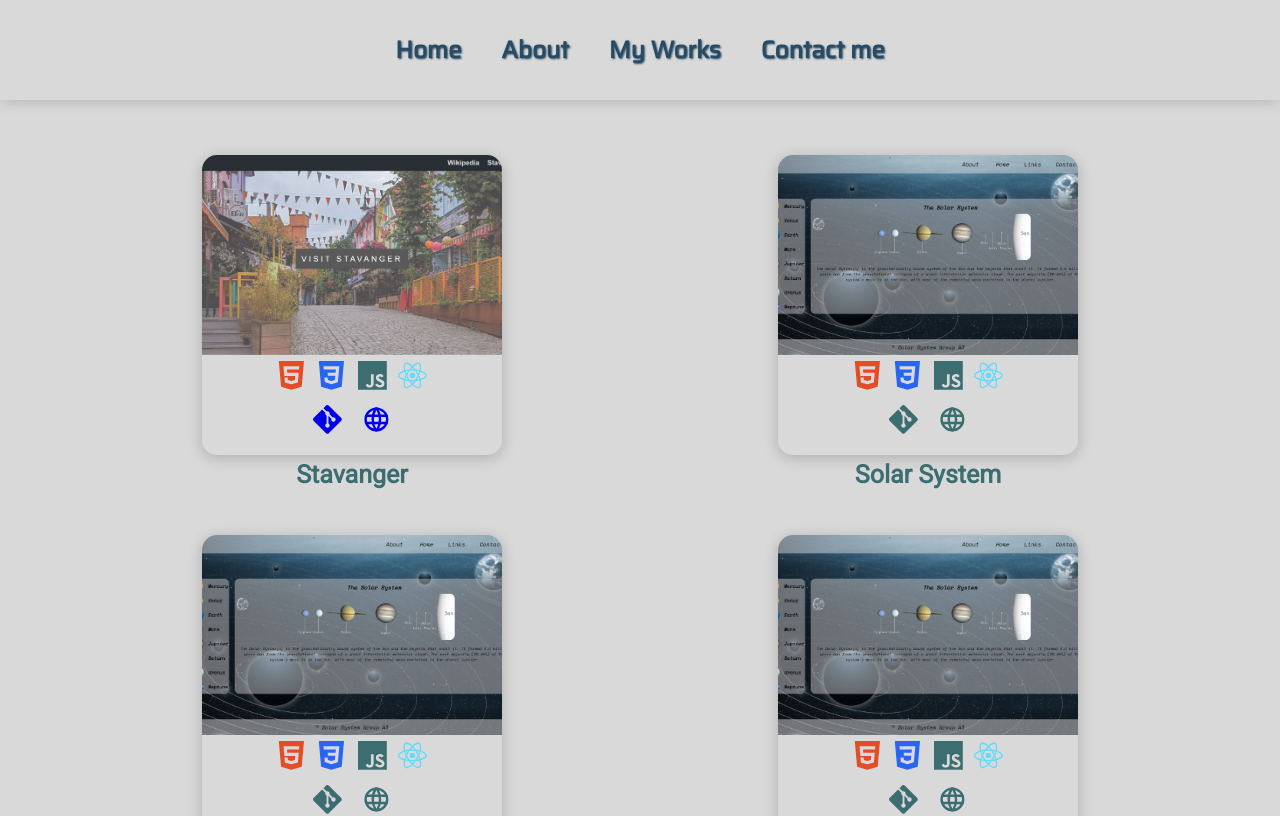
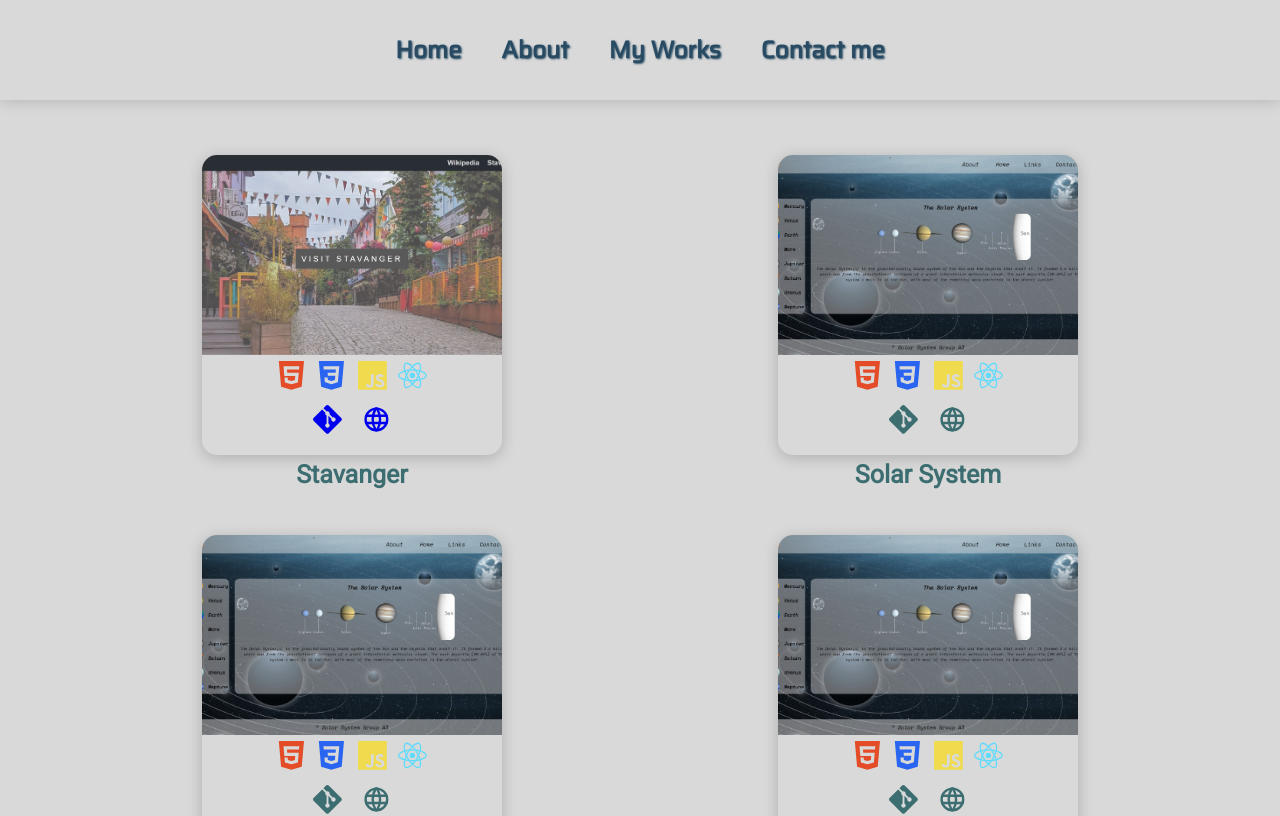
Before and after one commit to ahmadmg/portfolio, a React (Vite) app: page /#/projects in a window 1280 px wide. Shown: the top 816 px of the page. Built offline with nearby package versions, Linux system fonts and the light colour scheme; a web font is replaced by a local one.

Commit message:
change project skills to icons & fix bugs

```diff
--- a/src/styles/projects.css
+++ b/src/styles/projects.css
@@ -24,7 +24,7 @@
 }
 
 .color-js{
-  color:#F0DB4F";
+  color:#F0DB4F;
 }
 .color-css{
   color:#2965f1;
```
Also changed, not shown: 3 other files (tests, documents, lock files or other folders).
